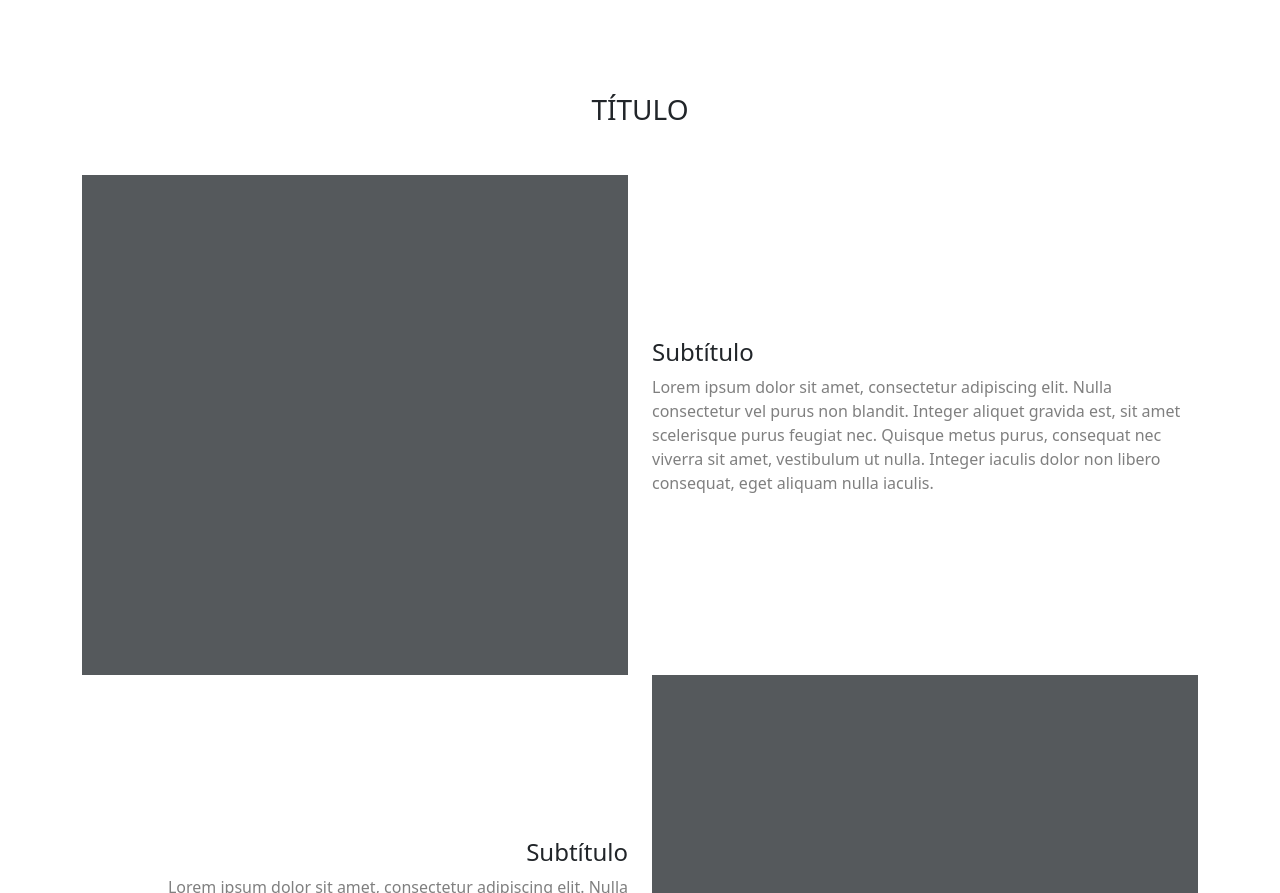
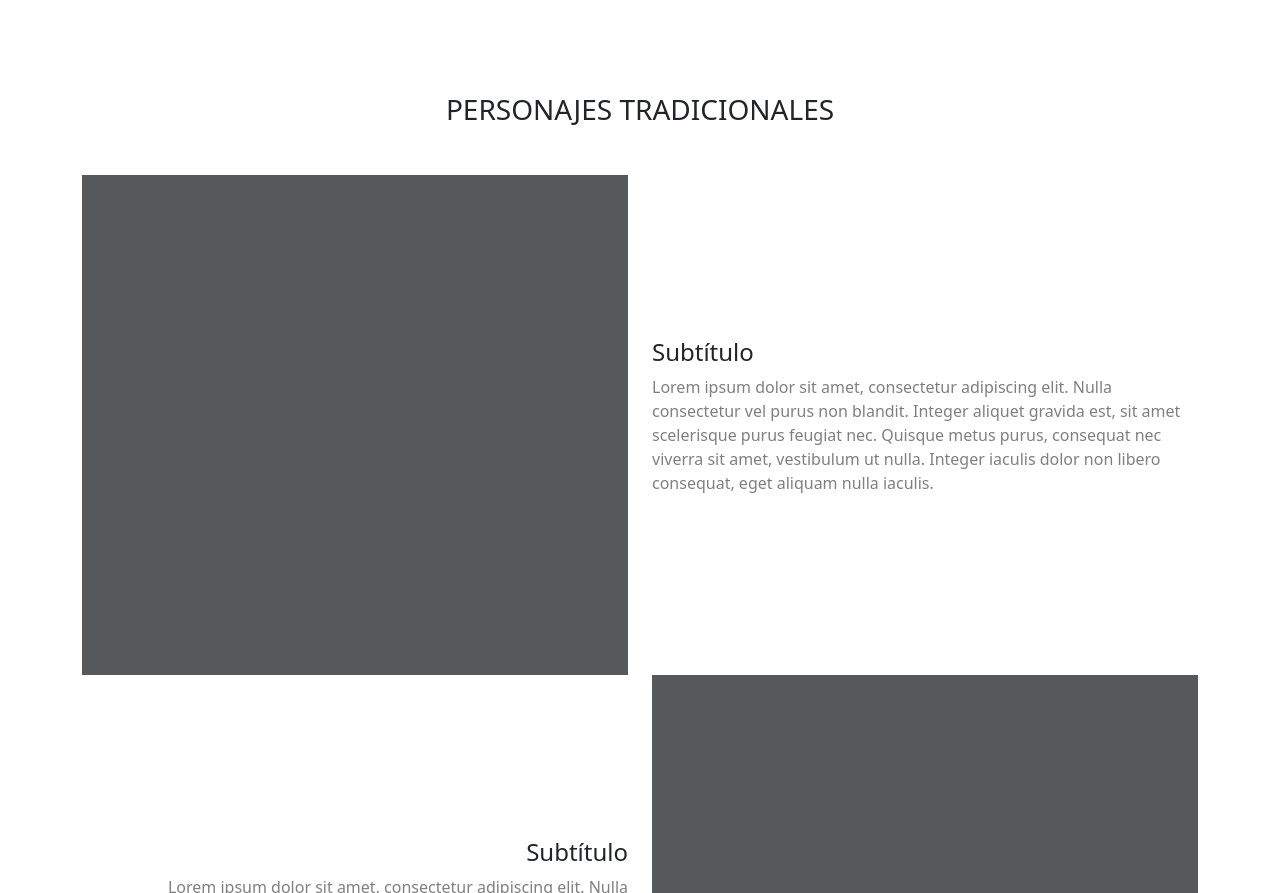
Before and after one commit to carnaval-la-tirana/maqueta, a plain HTML site: page index.html in a window 1280 px wide. Shown: the part 1815-2708 px from the top of the page. Drawn offline with nearby package versions, Linux system fonts and the light colour scheme.

Commit message:
Update index.html

```diff
--- a/index.html
+++ b/index.html
@@ -49,7 +49,7 @@
             <section class="container">
                 <div class="row">
                     <div class="col-12 text-center">
-                        <h3 class="my-5">TÍTULO</h3>
+                        <h3 class="my-5">PERSONAJES TRADICIONALES</h3>
                     </div>
                 </div>
                 <!--impar-->
```
